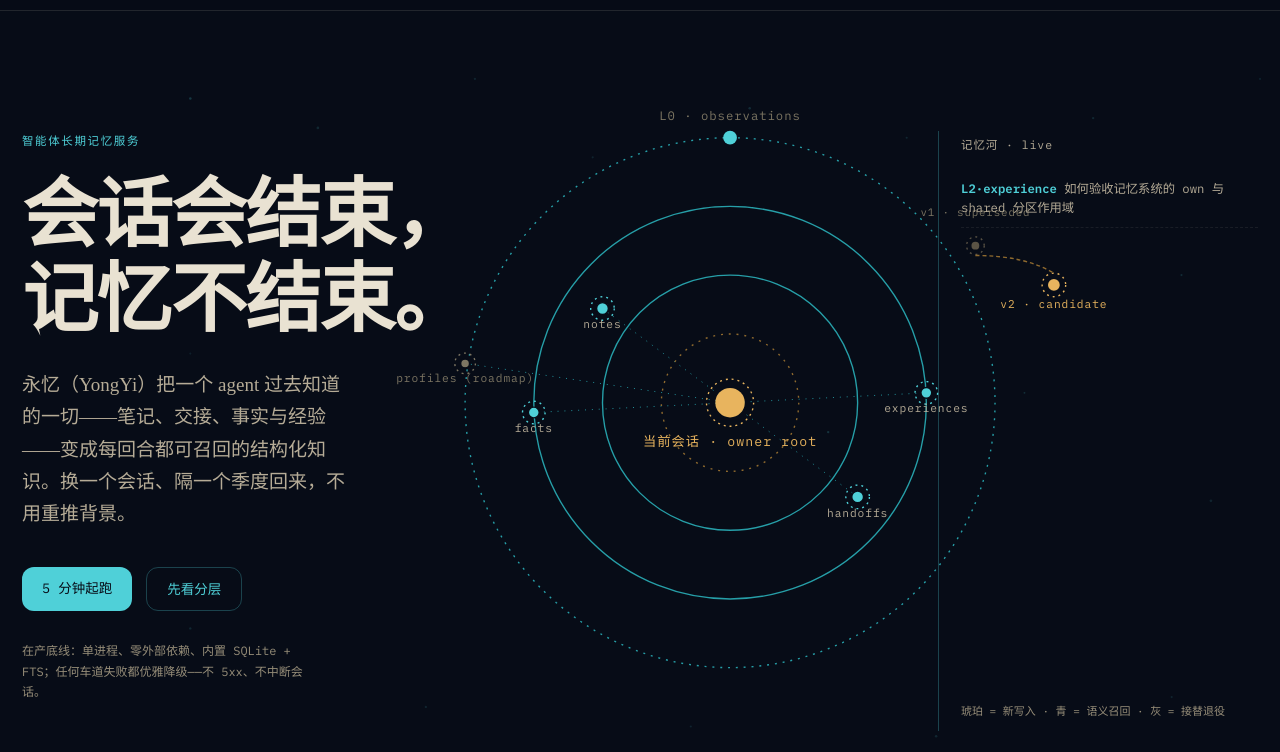
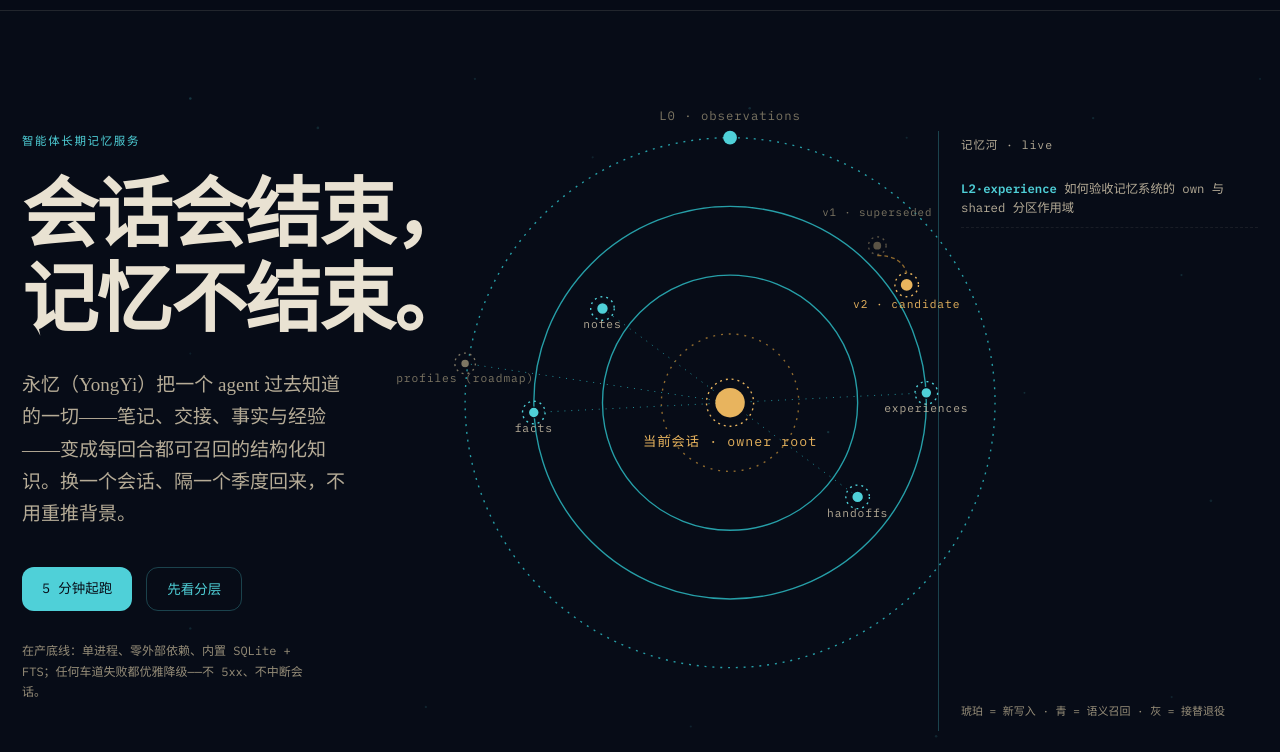
Before and after one commit to FindDataTechnology/fd-memory, a website: page site/index.html in a window 1280 px wide. Shown: the part 48-800 px from the top of the page. Drawn offline with Linux system fonts and the light colour scheme.

Commit message:
site: 收口 FIX 轮 3——supersede 链左收进星图区(CX+150/180)+hero-sky overflow 兜底，provenance 补 final2 行；finish reviewer 终审 SHIP

```diff
--- a/site/script.js
+++ b/site/script.js
@@ -112,14 +112,14 @@
   }
 
   /* supersede arc between a dim old node and a bright new one */
-  var oldNode = circle(CX + 250, CY - 160, 4, "#5a5345", null);
-  circle(CX + 250, CY - 160, 9, "none", "#5a5345", "2 4");
-  label(CX + 250, CY - 190, "v1 · superseded", 11, "#7d7663");
-  var newNode = circle(CX + 330, CY - 120, 6, "#e8b45e", null);
-  circle(CX + 330, CY - 120, 12, "none", "#e8b45e", "2 4");
-  label(CX + 330, CY - 96, "v2 · candidate", 11.5, "#e8b45e");
+  var oldNode = circle(CX + 150, CY - 160, 4, "#5a5345", null);
+  circle(CX + 150, CY - 160, 9, "none", "#5a5345", "2 4");
+  label(CX + 150, CY - 190, "v1 · superseded", 11, "#7d7663");
+  var newNode = circle(CX + 180, CY - 120, 6, "#e8b45e", null);
+  circle(CX + 180, CY - 120, 12, "none", "#e8b45e", "2 4");
+  label(CX + 180, CY - 96, "v2 · candidate", 11.5, "#e8b45e");
 
-  var arcPath = "M " + (CX + 250) + " " + (CY - 150) + " Q " + (CX + 300) + " " + (CY - 150) + " " + (CX + 330) + " " + (CY - 132);
+  var arcPath = "M " + (CX + 150) + " " + (CY - 150) + " Q " + (CX + 175) + " " + (CY - 150) + " " + (CX + 180) + " " + (CY - 132);
   var arc = document.createElementNS(NS, "path");
   arc.setAttribute("d", arcPath);
   arc.setAttribute("fill", "none");
--- a/site/style.css
+++ b/site/style.css
@@ -145,6 +145,7 @@ a:focus-visible {
   position: absolute;
   inset: 0 0 0 8%;
   z-index: 0;
+  overflow: hidden;
 }
 .hero-left {
   position: relative;
```
Also changed, not shown: .impeccable/provenance.md.
